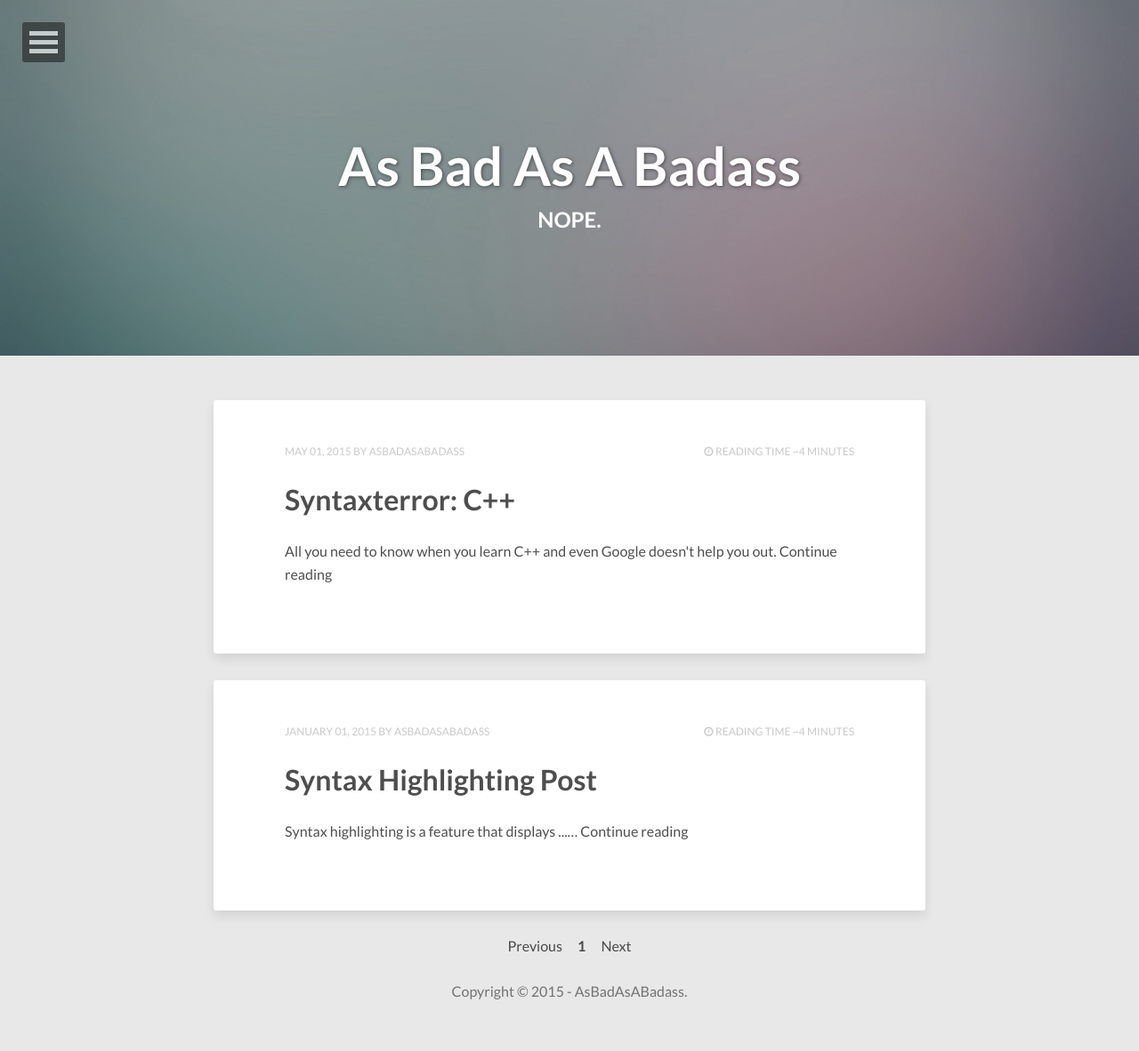
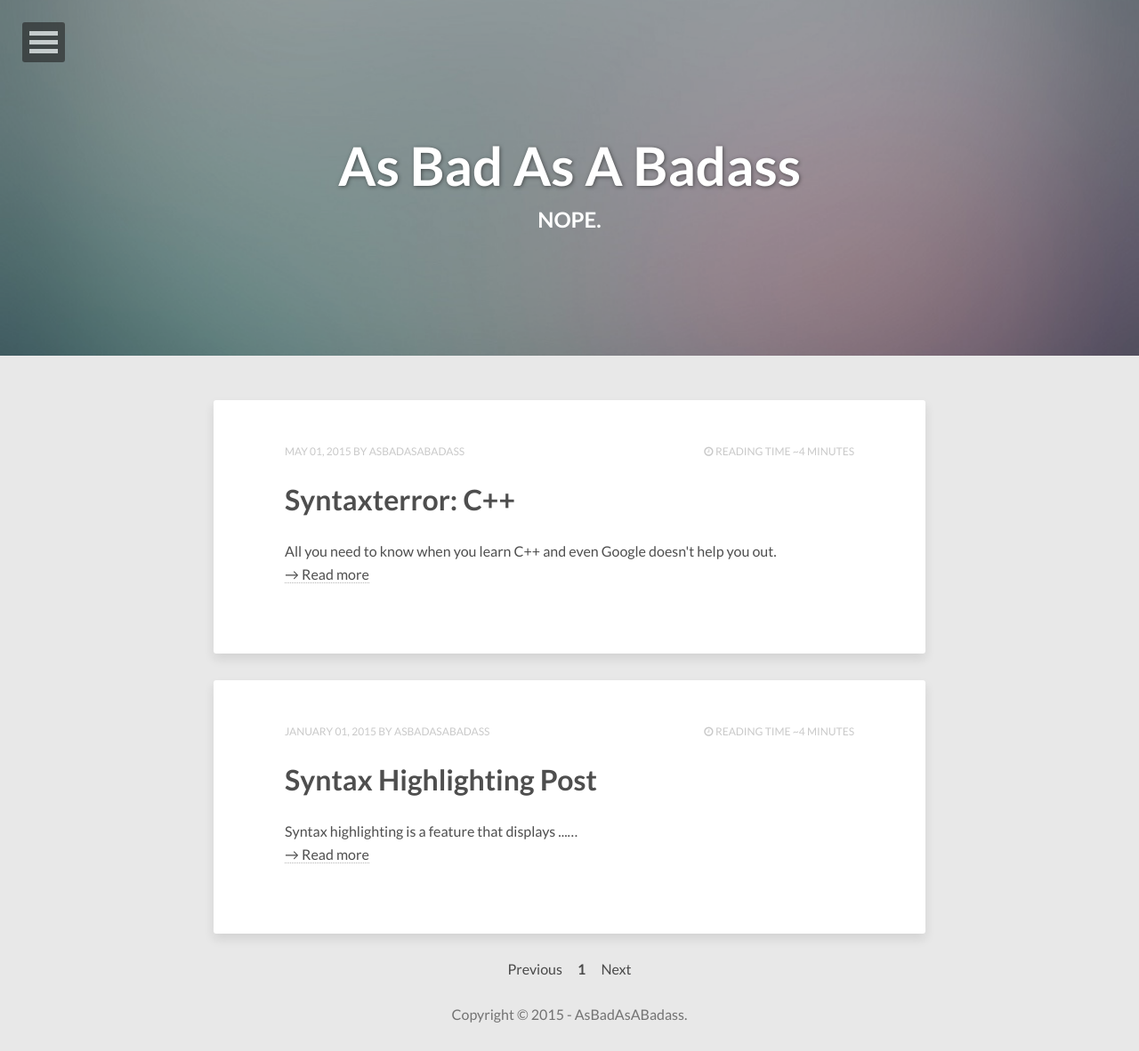
Before and after one commit to AsBadAsABadass/AsBadAsABadass.github.io, a Jekyll site: the page built from index.html, in a window 1280 px wide. Shown: the whole page at 89% size. Built offline with Jekyll 4.4.1, drawn with Linux system fonts in a browser that asks for light colours; nearby versions of some CDN libraries; the list of posts is cut into pages by our own code; before the commit the page ends 1156 px from its top, so only the background shows below that.

Commit message:
Update index.html

```diff
--- a/index.html
+++ b/index.html
@@ -32,13 +32,15 @@ image:
       <h1 class="entry-title"><a href="{{ site.url }}{{ post.url }}" rel="bookmark" title="{{ post.title }}" itemprop="url">{{ post.title }}</a></h1>
     {% endif %}
   </header>
-  <div class="entry-content">
+  <div class="entry-content"><p>
     {% if post.description %}
       {{ post.description }}
     {% else %}
       {{ post.content | strip_html | strip_newlines | truncate: 50 }}&hellip;
     {% endif %}
-    <a href="{{ site.url }}{{ post.url }}">Continue reading</a>
+    <br>
+    <a href="{{ site.url }}{{ post.url }}">&#8594; Read more</a>
+    </p>
   </div><!-- /.entry-content -->
 </article><!-- /.hentry -->
 {% endfor %}
```
